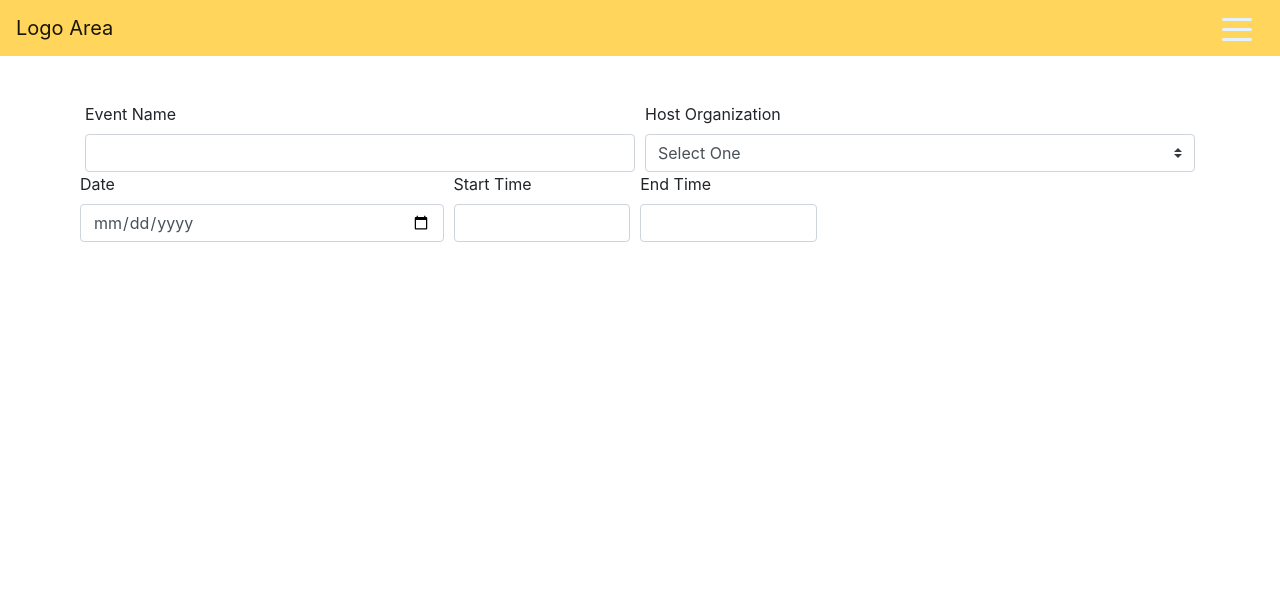
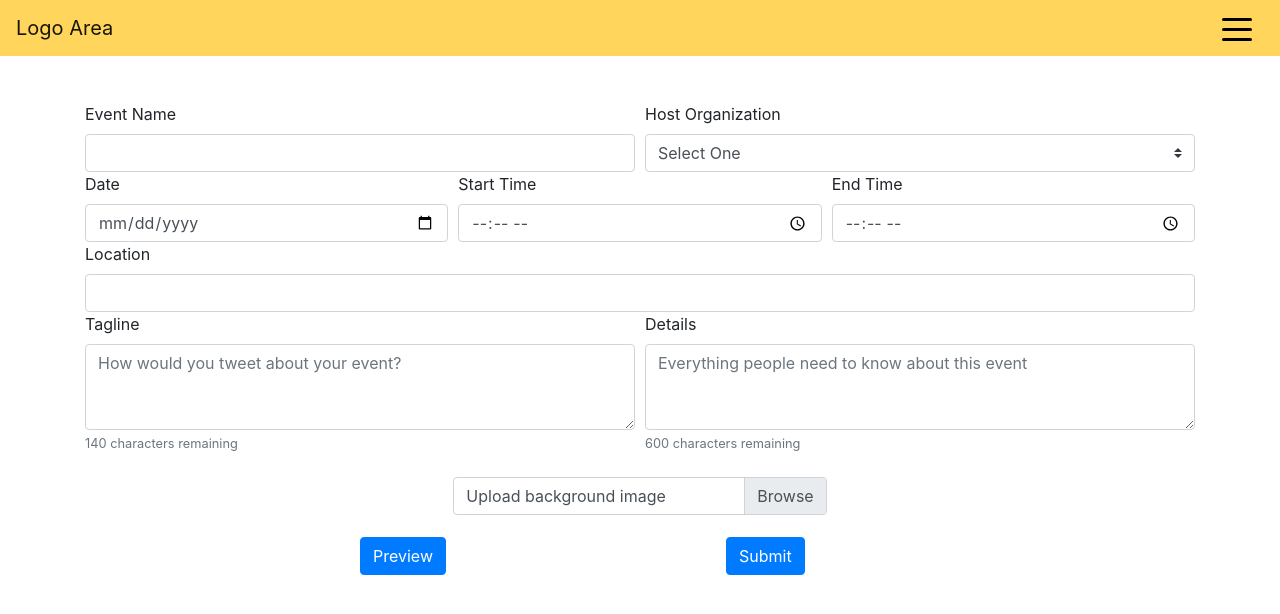
Before and after one commit to Senyan-Luo/Evandar-, a plain HTML site: page pages/add_event.html in a window 1280 px wide. Drawn offline with nearby package versions, Linux system fonts and the light colour scheme; no server answers.

Commit message:
Routes seperation, redesigned toggle logic, create form finished, firebaseDB setup

```diff
--- a/css/style.css
+++ b/css/style.css
@@ -1,5 +1,6 @@
 .container {
   padding-top: 8%;
+  padding-bottom: 5%;
 }
 
 .navbar-light .navbar-toggler {
@@ -10,9 +11,12 @@
     margin: 0 auto;
 
 }
+#toggleBtn{
+  margin-bottom: 2%;
+}
 .btn-info{
   margin-left:65%;
-  margin-top:9%;
+  margin-top:4%;
 }
 .animated-icon {
     width: 30px;
@@ -51,7 +55,7 @@
 
 
   .animated-icon span {
-      background: #e3f2fd;
+      background:black;
   }
 
 
--- a/js/main.js
+++ b/js/main.js
@@ -37,10 +37,12 @@ $(document).ready(function() {
     trigger: "focus"
   });
 
+
+
   function loadHomepage(data) {
     console.log("triggered loadHomepage");
 
-    $(toggleBtn).on("click", function(event) {
+    $("#toggleBtn").on("click", function(event) {
       event.preventDefault();
       $(".main-body").toggleClass("listView");
       if ($(".main-body").hasClass("listView")) {
--- a/pages/add_event.html
+++ b/pages/add_event.html
@@ -15,7 +15,7 @@
     <header>
         <nav class="navbar navbar-light fixed-top" style="background-color:rgba(255, 193, 7, 0.66);">
             <!-- Navbar brand -->
-            <a class="navbar-brand" href="#">Logo Area</a>
+            <a class="navbar-brand" href="../index.html">Logo Area</a>
             <!-- Collapse button -->
             <button class="navbar-toggler" type="button" data-toggle="collapse" data-target="#navbarSupportedContent22"
                 aria-controls="navbarSupportedContent22" aria-expanded="false" aria-label="Toggle navigation">
@@ -63,8 +63,9 @@
                         Please choose a host
                     </div>
                 </div>
+            </div>
                 <div class="form-row">
-                      <div class="col-12 col-sm-6">
+                    <div class="col-12 col-sm">
                         <label for="date">Date</label>
                         <input type="date" class="form-control" id="date" required>
                         <div class="invalid-feedback">
@@ -73,28 +74,95 @@
                     </div>
                     <div class="col-12 col-sm">
                         <label for="validationCustom01">Start Time</label>
-                        <input type="text" class="form-control" id="validationCustom01"  required>
+                        <input type="time" class="form-control" id="validationCustom01" required>
                         <div class="invalid-feedback">
                             *required
-                        </div></div>
+                        </div>
+                    </div>
                     <div class="col-12 col-sm">
                         <label for="validationCustom01">End Time</label>
-                        <input type="text" class="form-control" id="validationCustom01"  required>
+                        <input type="time" class="form-control" id="validationCustom01" required>
                         <div class="invalid-feedback">
                             *required
-                        </div></div>
                         </div>
                     </div>
+                </div>
+                <div class="form-row">
+                    <div class="col-12 col-sm-12">
+                        <label for="date">Location</label>
+                        <input type="text" class="form-control" id="date" required>
+                        <div class="invalid-feedback">
+                            *required, put TBD if not known
+                        </div>
+                    </div>
+                </div>
+
+                <div class="form-row">
+                    <div class="col-12 col-sm-6">
+                            <label for="tagline">Tagline</label>
+
+                            <textarea class="form-control" id="tagline" onkeyup="wordCounter()"rows="3" placeholder="How would you tweet about your event?" maxlength="140" required></textarea>
+                            <small id="passwordHelpInline" class="text-muted">
+                              <span id="chars">140</span> characters remaining
+                                  </small>
+                    </div>
+                    <div class="col-12 col-sm-6">
+                            <label for="details">Details</label>
+                            <textarea class="form-control" id="details" rows="3" placeholder="Everything people need to know about this event" onkeyup="wordCounter2()" required></textarea>
+                            <small id="passwordHelpInline" class="text-muted">
+                                    <span id="count">600</span> characters remaining
+                                        </small>
+                    </div>
+                </div>
+                <div class="form-row" style="margin-top:2%; margin-bottom: 2%;">
+                        <div class="col-6 col-sm-4 offset-sm-4">
+                                <input type="file" class="custom-file-input" id="validatedCustomFile" >
+                                <label class="custom-file-label" for="validatedCustomFile">Upload background image</label>
+                            </div>
+                </div>
+                <div class="form-row">
+                    <div id="preview"class="offset-sm-3"><button class="btn btn-primary" type="button">Preview</button></div>
+                    <div id="submit" class="offset-sm-3"><button class="btn btn-primary" type="submit">Submit</button></div>
+
+                 </div>
+
+                </form>
         </form>
 
     </div>
 
+<script>
 
+    function wordCounter(){
+  var maxLength = 140;
+  $('#tagline').keyup(function() {
+      console.log("keyUp triggerd")
+  var length = $(this).val().length;
+  var remainingLength = maxLength-length;
+  /* $('#chars').text(remainingLength); */
+  $('#chars').text(remainingLength);
+});
+}
+
+function wordCounter2(){
+  var maxLength = 600;
+  $('#details').keyup(function() {
+      console.log("keyUp triggerd")
+  var length = $(this).val().length;
+  var remainingLength = maxLength-length;
+  /* $('#chars').text(remainingLength); */
+  $('#count').text(remainingLength);
+});
+}
+
+
+
+</script>
 
     <script src="https://www.gstatic.com/firebasejs/5.5.5/firebase-app.js"></script>
     <script src="https://www.gstatic.com/firebasejs/5.5.5/firebase-firestore.js"></script>
 
-    <script src='./js/app.js'></script>
+    <script src='../js/app.js'></script>
 
     <script src="https://code.jquery.com/jquery-3.3.1.slim.min.js" integrity="sha384-q8i/X+965DzO0rT7abK41JStQIAqVgRVzpbzo5smXKp4YfRvH+8abtTE1Pi6jizo"
         crossorigin="anonymous"></script>
@@ -102,7 +170,7 @@
         crossorigin="anonymous"></script>
     <script src="https://stackpath.bootstrapcdn.com/bootstrap/4.1.3/js/bootstrap.min.js" integrity="sha384-ChfqqxuZUCnJSK3+MXmPNIyE6ZbWh2IMqE241rYiqJxyMiZ6OW/JmZQ5stwEULTy"
         crossorigin="anonymous"></script>
-    <script src="js/main.js"></script>
+    <script src="../js/main.js"></script>
 
 </body>
 
```
Also changed, not shown: index.html (+1 -1 lines), pages/faq.html (+3 -3 lines). Lines whose indentation alone changed are shown as unchanged.
